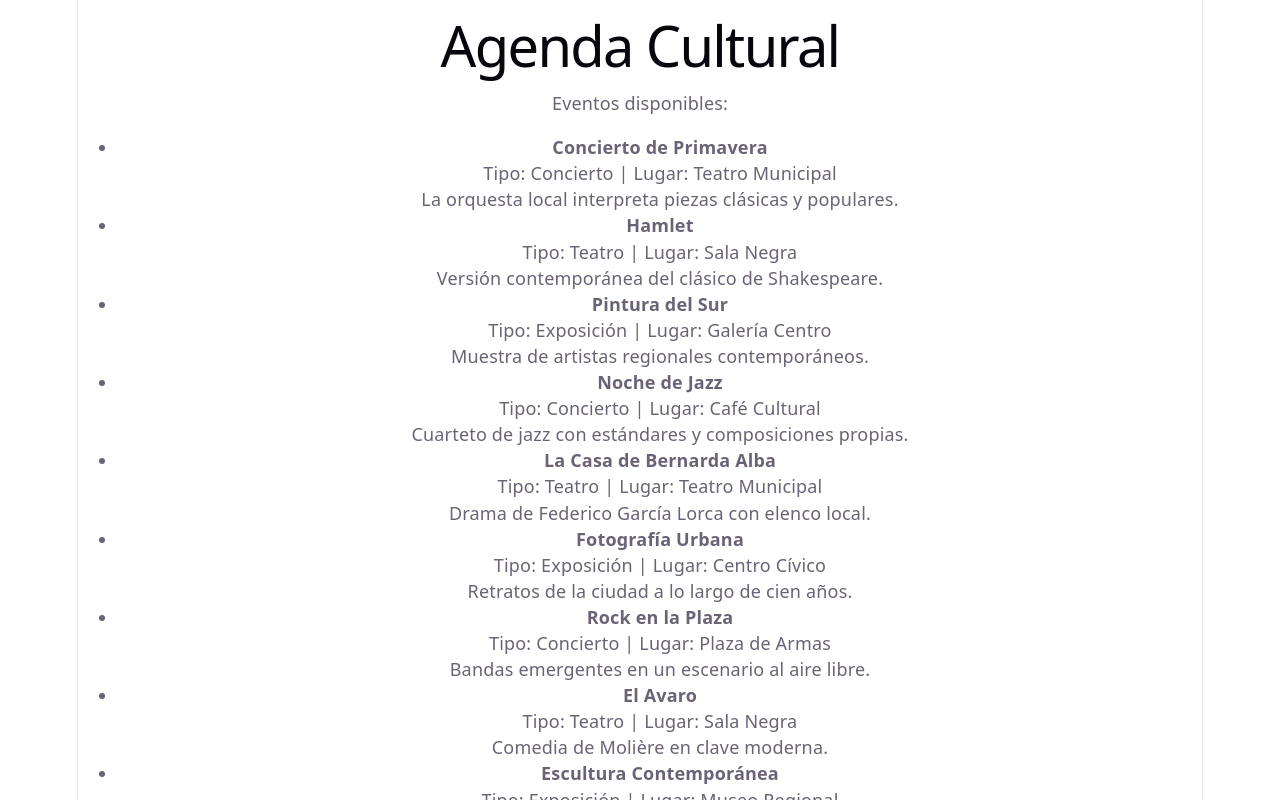
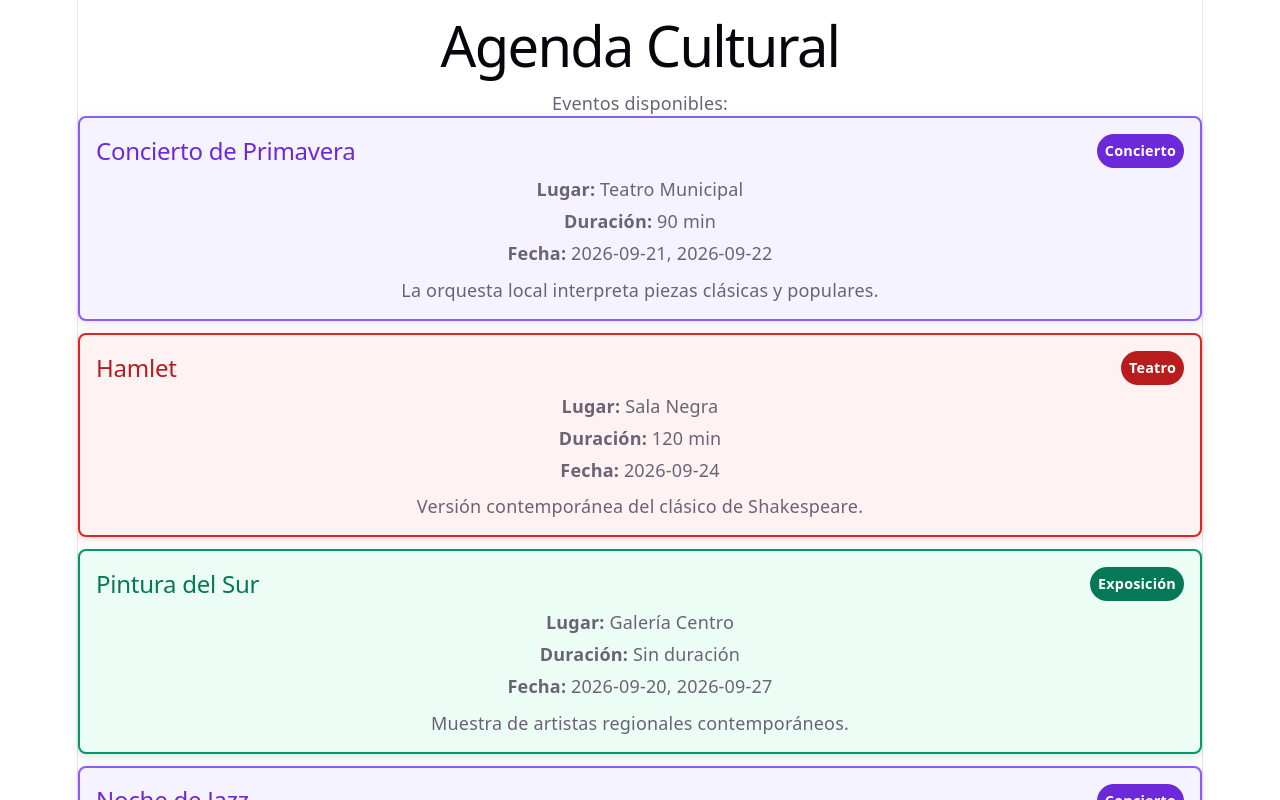
Before and after one commit to yanezbenjamin2002-web/agendacultural-reactt, a React (Vite) app in the folder agendacultural-react/: page / in a window 1280 px wide. Shown: the top 800 px of the page. Built offline with nearby package versions, Linux system fonts and the light colour scheme.

Commit message:
"Feat componente EventoCard con props y validacion"

```diff
--- a/agendacultural-react/package.json
+++ b/agendacultural-react/package.json
@@ -10,6 +10,7 @@
     "preview": "vite preview"
   },
   "dependencies": {
+    "prop-types": "^15.8.1",
     "react": "^19.2.7",
     "react-dom": "^19.2.7"
   },
--- a/agendacultural-react/src/App.jsx
+++ b/agendacultural-react/src/App.jsx
@@ -1,5 +1,6 @@
 import { useEffect } from 'react'
 import { eventos } from './data/eventos'
+import EventoCard from './components/EventoCard'
 import './App.css'
 
 function App() {
@@ -11,17 +12,19 @@ function App() {
     <main className="app">
       <h1>Agenda Cultural</h1>
       <p>Eventos disponibles:</p>
-      <ul>
+      <section>
         {eventos.map((evento) => (
-          <li key={evento.id}>
-            <strong>{evento.nombre}</strong>
-            <br />
-            Tipo: {evento.tipo} | Lugar: {evento.lugar}
-            <br />
-            {evento.descripcion}
-          </li>
+          <EventoCard
+            key={evento.id}
+            nombre={evento.nombre}
+            lugar={evento.lugar}
+            duracion={evento.duracion}
+            tipo={evento.tipo}
+            descripcion={evento.descripcion}
+            fecha={evento.fechas.join(', ')}
+          />
         ))}
-      </ul>
+      </section>
     </main>
   )
 }
--- /dev/null
+++ b/agendacultural-react/src/components/EventoCard.jsx
@@ -0,0 +1,80 @@
+import PropTypes from 'prop-types'
+
+function EventoCard({ nombre, lugar, duracion, tipo, descripcion, fecha }) {
+  const duracionNumero = Number(duracion)
+  const duracionTexto = Number.isFinite(duracionNumero) && duracionNumero > 0 ? `${duracionNumero} min` : 'Sin duración'
+  const tipoTexto = tipo || 'Sin tipo'
+  const fechaTexto = fecha || 'Fecha no disponible'
+
+  const estilosPorTipo = {
+    Concierto: {
+      border: '2px solid #8b5cf6',
+      backgroundColor: '#f5f3ff',
+      color: '#6d28d9',
+      boxShadow: '0 2px 8px rgba(139, 92, 246, 0.2)'
+    },
+    Teatro: {
+      border: '2px solid #dc2626',
+      backgroundColor: '#fef2f2',
+      color: '#b91c1c',
+      boxShadow: '0 2px 8px rgba(220, 38, 38, 0.2)'
+    },
+    Exposición: {
+      border: '2px solid #059669',
+      backgroundColor: '#ecfdf5',
+      color: '#047857',
+      boxShadow: '0 2px 8px rgba(5, 150, 105, 0.2)'
+    }
+  }
+
+  const estilo = estilosPorTipo[tipo] || {
+    border: '1px solid #ccc',
+    backgroundColor: '#fff',
+    color: '#222',
+    boxShadow: 'none'
+  }
+
+  return (
+    <article
+      style={{
+        border: estilo.border,
+        borderRadius: '8px',
+        padding: '16px',
+        marginBottom: '12px',
+        backgroundColor: estilo.backgroundColor,
+        boxShadow: estilo.boxShadow
+      }}
+    >
+      <div style={{ display: 'flex', justifyContent: 'space-between', alignItems: 'center', gap: '12px', marginBottom: '8px' }}>
+        <h2 style={{ margin: 0, color: estilo.color }}>{nombre}</h2>
+        <span style={{ padding: '4px 8px', borderRadius: '999px', backgroundColor: estilo.color, color: '#fff', fontSize: '0.8rem', fontWeight: '600' }}>
+          {tipoTexto}
+        </span>
+      </div>
+      <p style={{ margin: '6px 0' }}><strong>Lugar:</strong> {lugar}</p>
+      <p style={{ margin: '6px 0' }}><strong>Duración:</strong> {duracionTexto}</p>
+      <p style={{ margin: '6px 0' }}><strong>Fecha:</strong> {fechaTexto}</p>
+      <p style={{ marginTop: '10px', marginBottom: 0 }}>{descripcion}</p>
+    </article>
+  )
+}
+
+EventoCard.propTypes = {
+  nombre: PropTypes.string,
+  lugar: PropTypes.string,
+  duracion: PropTypes.oneOfType([PropTypes.number, PropTypes.string]),
+  tipo: PropTypes.string,
+  descripcion: PropTypes.string,
+  fecha: PropTypes.string
+}
+
+EventoCard.defaultProps = {
+  nombre: 'Evento sin nombre',
+  lugar: 'Lugar no informado',
+  duracion: 0,
+  tipo: 'Sin tipo',
+  descripcion: 'Descripción no disponible',
+  fecha: 'Fecha no disponible'
+}
+
+export default EventoCard
```
Also changed, not shown: 1 other file (tests, documents, lock files or other folders).
